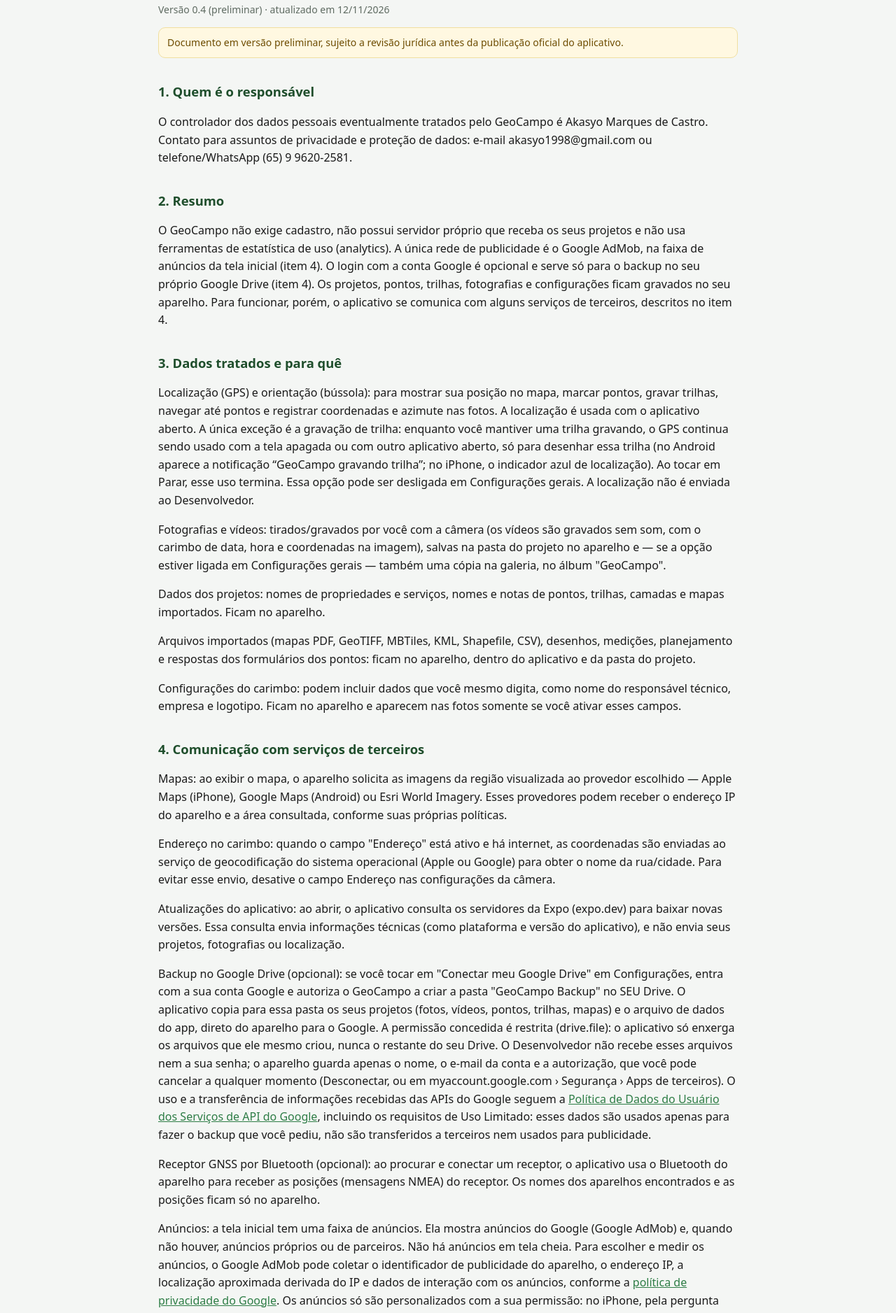
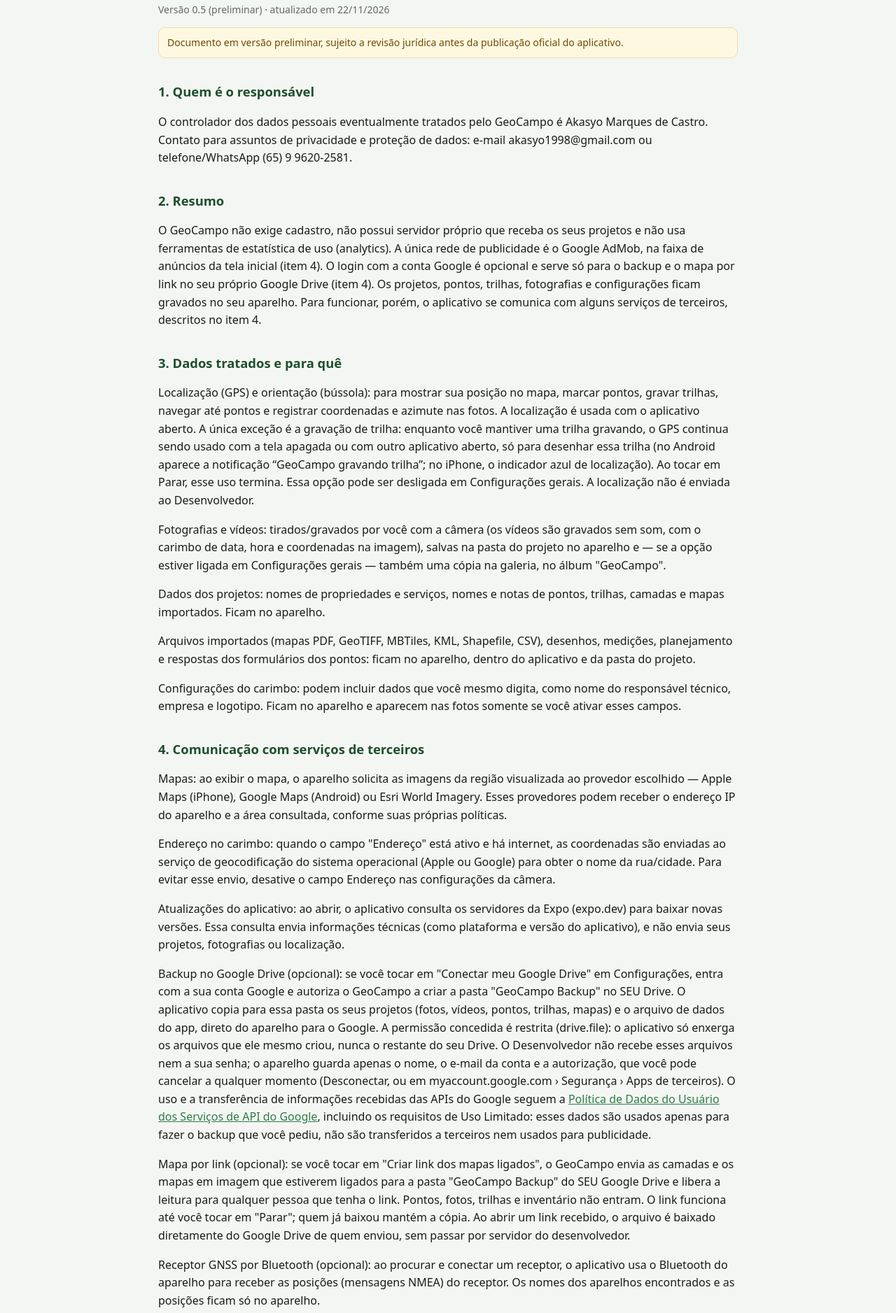
Before and after one commit to akasyo/akasyo.github.io, a plain HTML site: page geocampo/privacidade.html in a window 1280 px wide. Shown: the part 169-2046 px from the top of the page at 70% size. Drawn offline with Linux system fonts and the light colour scheme.

Commit message:
Política de privacidade 0.5: mapa por link
Co-Authored-By: Claude Opus 5.5 <noreply@anthropic.com>

```diff
--- a/geocampo/privacidade.html
+++ b/geocampo/privacidade.html
@@ -37,12 +37,12 @@
 </div></header>
 <main>
 <h1>Política de privacidade — GeoCampo</h1>
-<p class="meta">Versão 0.4 (preliminar) · atualizado em 12/11/2026</p>
+<p class="meta">Versão 0.5 (preliminar) · atualizado em 22/11/2026</p>
 <p class="aviso">Documento em versão preliminar, sujeito a revisão jurídica antes da publicação oficial do aplicativo.</p>
 <h2>1. Quem é o responsável</h2>
 <p>O controlador dos dados pessoais eventualmente tratados pelo GeoCampo é Akasyo Marques de Castro. Contato para assuntos de privacidade e proteção de dados: e-mail akasyo1998@gmail.com ou telefone/WhatsApp (65) 9 9620-2581.</p>
 <h2>2. Resumo</h2>
-<p>O GeoCampo não exige cadastro, não possui servidor próprio que receba os seus projetos e não usa ferramentas de estatística de uso (analytics). A única rede de publicidade é o Google AdMob, na faixa de anúncios da tela inicial (item 4). O login com a conta Google é opcional e serve só para o backup no seu próprio Google Drive (item 4). Os projetos, pontos, trilhas, fotografias e configurações ficam gravados no seu aparelho. Para funcionar, porém, o aplicativo se comunica com alguns serviços de terceiros, descritos no item 4.</p>
+<p>O GeoCampo não exige cadastro, não possui servidor próprio que receba os seus projetos e não usa ferramentas de estatística de uso (analytics). A única rede de publicidade é o Google AdMob, na faixa de anúncios da tela inicial (item 4). O login com a conta Google é opcional e serve só para o backup e o mapa por link no seu próprio Google Drive (item 4). Os projetos, pontos, trilhas, fotografias e configurações ficam gravados no seu aparelho. Para funcionar, porém, o aplicativo se comunica com alguns serviços de terceiros, descritos no item 4.</p>
 <h2>3. Dados tratados e para quê</h2>
 <p>Localização (GPS) e orientação (bússola): para mostrar sua posição no mapa, marcar pontos, gravar trilhas, navegar até pontos e registrar coordenadas e azimute nas fotos. A localização é usada com o aplicativo aberto. A única exceção é a gravação de trilha: enquanto você mantiver uma trilha gravando, o GPS continua sendo usado com a tela apagada ou com outro aplicativo aberto, só para desenhar essa trilha (no Android aparece a notificação “GeoCampo gravando trilha”; no iPhone, o indicador azul de localização). Ao tocar em Parar, esse uso termina. Essa opção pode ser desligada em Configurações gerais. A localização não é enviada ao Desenvolvedor.</p>
 <p>Fotografias e vídeos: tirados/gravados por você com a câmera (os vídeos são gravados sem som, com o carimbo de data, hora e coordenadas na imagem), salvas na pasta do projeto no aparelho e — se a opção estiver ligada em Configurações gerais — também uma cópia na galeria, no álbum "GeoCampo".</p>
@@ -54,6 +54,7 @@
 <p>Endereço no carimbo: quando o campo "Endereço" está ativo e há internet, as coordenadas são enviadas ao serviço de geocodificação do sistema operacional (Apple ou Google) para obter o nome da rua/cidade. Para evitar esse envio, desative o campo Endereço nas configurações da câmera.</p>
 <p>Atualizações do aplicativo: ao abrir, o aplicativo consulta os servidores da Expo (expo.dev) para baixar novas versões. Essa consulta envia informações técnicas (como plataforma e versão do aplicativo), e não envia seus projetos, fotografias ou localização.</p>
 <p>Backup no Google Drive (opcional): se você tocar em "Conectar meu Google Drive" em Configurações, entra com a sua conta Google e autoriza o GeoCampo a criar a pasta "GeoCampo Backup" no SEU Drive. O aplicativo copia para essa pasta os seus projetos (fotos, vídeos, pontos, trilhas, mapas) e o arquivo de dados do app, direto do aparelho para o Google. A permissão concedida é restrita (drive.file): o aplicativo só enxerga os arquivos que ele mesmo criou, nunca o restante do seu Drive. O Desenvolvedor não recebe esses arquivos nem a sua senha; o aparelho guarda apenas o nome, o e-mail da conta e a autorização, que você pode cancelar a qualquer momento (Desconectar, ou em myaccount.google.com › Segurança › Apps de terceiros). O uso e a transferência de informações recebidas das APIs do Google seguem a <a href="https://developers.google.com/terms/api-services-user-data-policy">Política de Dados do Usuário dos Serviços de API do Google</a>, incluindo os requisitos de Uso Limitado: esses dados são usados apenas para fazer o backup que você pediu, não são transferidos a terceiros nem usados para publicidade.</p>
+<p>Mapa por link (opcional): se você tocar em "Criar link dos mapas ligados", o GeoCampo envia as camadas e os mapas em imagem que estiverem ligados para a pasta "GeoCampo Backup" do SEU Google Drive e libera a leitura para qualquer pessoa que tenha o link. Pontos, fotos, trilhas e inventário não entram. O link funciona até você tocar em "Parar"; quem já baixou mantém a cópia. Ao abrir um link recebido, o arquivo é baixado diretamente do Google Drive de quem enviou, sem passar por servidor do desenvolvedor.</p>
 <p>Receptor GNSS por Bluetooth (opcional): ao procurar e conectar um receptor, o aplicativo usa o Bluetooth do aparelho para receber as posições (mensagens NMEA) do receptor. Os nomes dos aparelhos encontrados e as posições ficam só no aparelho.</p>
 <p>Anúncios: a tela inicial tem uma faixa de anúncios. Ela mostra anúncios do Google (Google AdMob) e, quando não houver, anúncios próprios ou de parceiros. Não há anúncios em tela cheia. Para escolher e medir os anúncios, o Google AdMob pode coletar o identificador de publicidade do aparelho, o endereço IP, a localização aproximada derivada do IP e dados de interação com os anúncios, conforme a <a href="https://policies.google.com/privacy">política de privacidade do Google</a>. Os anúncios só são personalizados com a sua permissão: no iPhone, pela pergunta "Permitir que o app rastreie?" do sistema; onde a lei exige, por uma tela de consentimento do Google. Você pode recusar ou mudar a escolha a qualquer momento nos ajustes do aparelho (iPhone: Ajustes › Privacidade › Rastreamento; Android: Configurações › Google › Anúncios). Seus projetos, fotos, vídeos e a localização do GPS nunca são enviados para a publicidade.</p>
 <p>Durante a fase de testes pelo aplicativo Expo Go, o GeoCampo é executado dentro do Expo Go, sujeito também à política de privacidade da Expo.</p>
```
